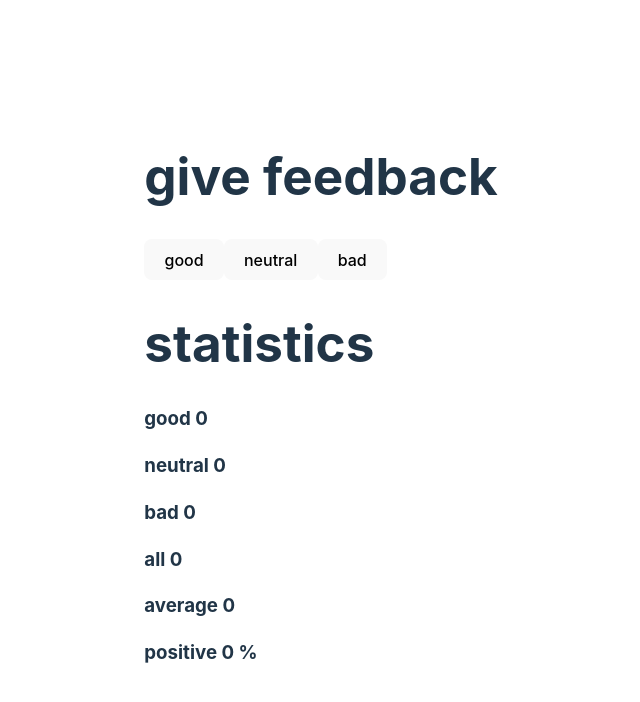
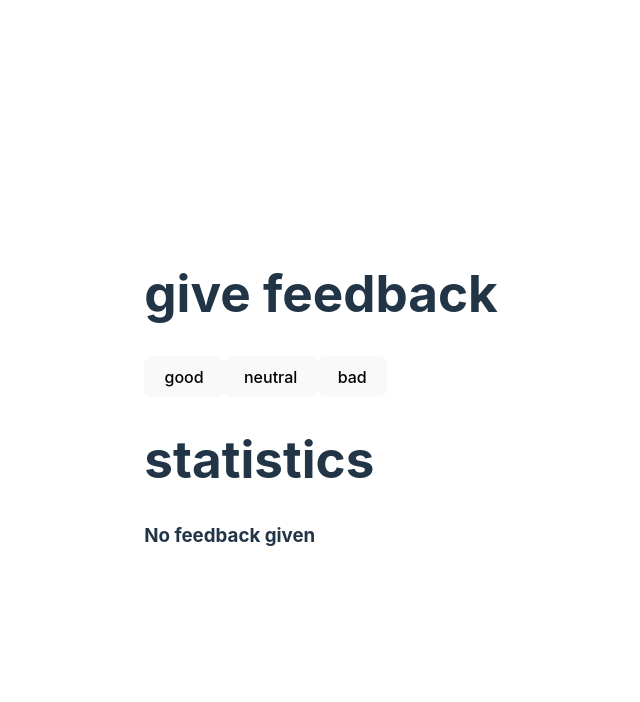
Before and after one commit to nargesG/unicafe, a React (Vite) app: page / in a window 1280 px wide. Shown: the top 702 px of the page, without its empty margins (319-959 px from the left). Built offline with nearby package versions, Linux system fonts and the light colour scheme.

Commit message:
Do the unicafe step 4

```diff
--- a/src/components/Sttistics.jsx
+++ b/src/components/Sttistics.jsx
@@ -5,7 +5,6 @@ const Statistics = (props) => {
   if (total !== 0) {
     average = (props.good - props.bad) / total;
     positive = (props.good / total) * 100;
-  }
     return (
       <div>
         <h3>good {props.good}</h3>
@@ -16,6 +15,7 @@ const Statistics = (props) => {
         <h3>positive {positive} %</h3>
       </div>
     );
+  } else return <h3>No feedback given</h3>;
 };
 
 export default Statistics;
```
Lines whose indentation alone changed are shown as unchanged.
